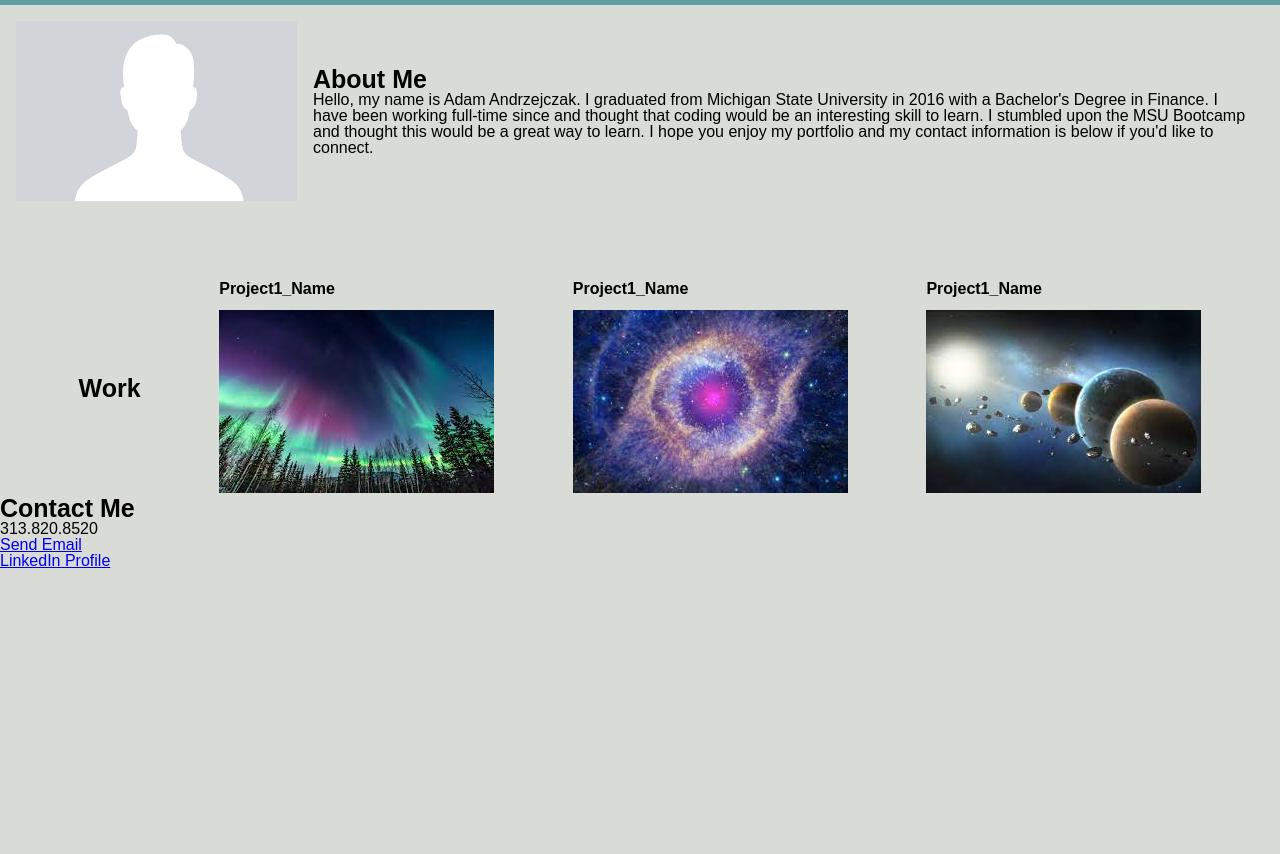
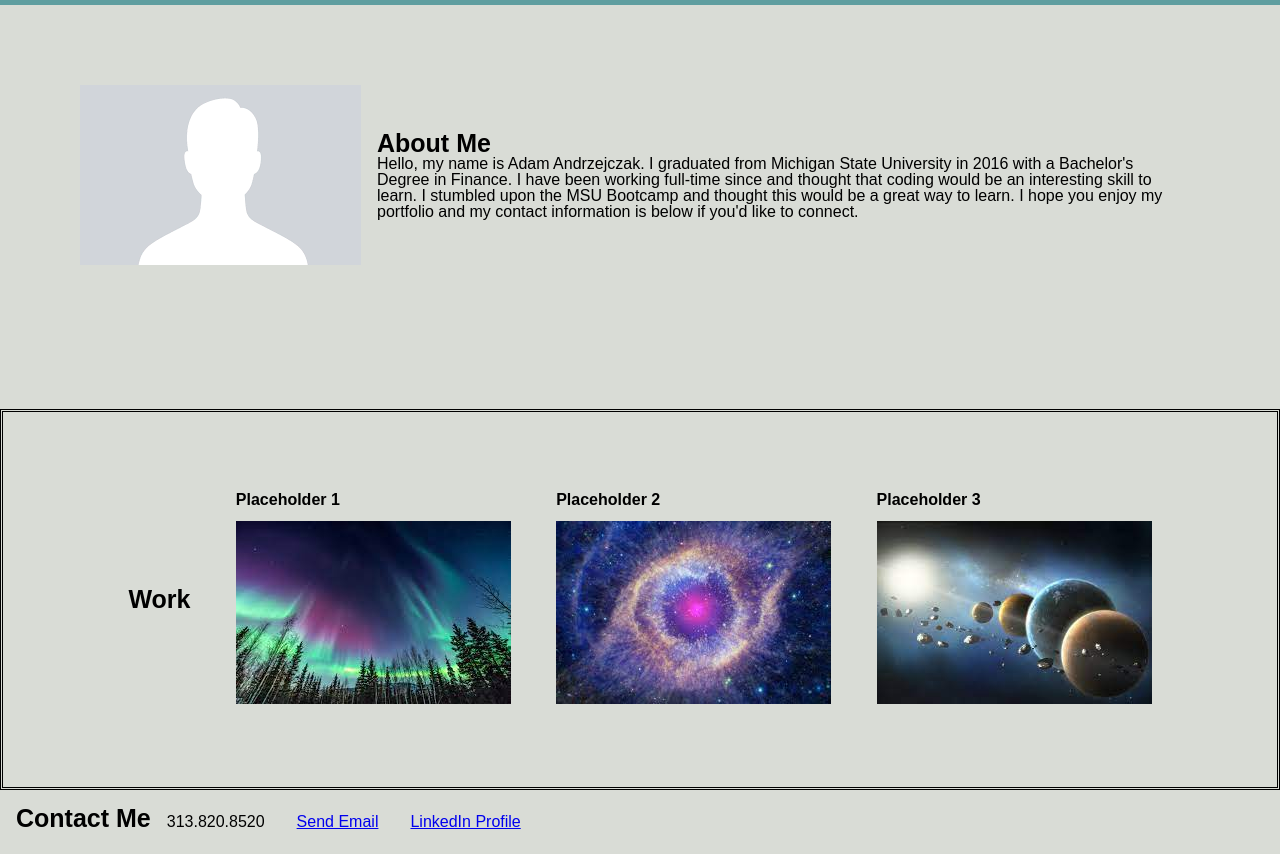
Before and after one commit to andadam24/project-portfolio, a plain HTML site: page index.html in a window 1280 px wide. Shown: the part 65-919 px from the top of the page. Before the commit the page ends 800 px from the top, so only its background shows below. Drawn offline with Linux system fonts and the light colour scheme.

Commit message:
contact me section updated

```diff
--- a/assets/styles/styles.css
+++ b/assets/styles/styles.css
@@ -38,7 +38,7 @@ header {
 .about-me-section {
     display: flex;
     align-items: center;
-    padding: 1rem;
+    padding: 5rem;
 }
 .About-Me {
     font-size: 25px;
@@ -51,6 +51,8 @@ header {
     justify-content: space-evenly;
     align-items: center;
     margin-top: 4rem;
+    border-style: double;
+    padding: 5rem;
 
 }
 .img.center {
@@ -77,6 +79,30 @@ header {
 
 .Contact-Me {
     font-size: 25px;
+    display: flex;
+    flex-direction: row;
+}
+.contact-me-section {
+    padding: 1rem;
+    display: flex;
+    flex-direction: row;
+}
+.contact-me-container {
+    display: flex;
+    flex-direction: row;
+}
+.contacts-container {
+    display: flex;
+    flex-direction: row;
+}
+.contacts {
+    padding: 8px 16px;
+    width: auto;
+    border: none;
+    display: block;
+    outline: 0;
+    flex-direction: row;
+    display: flex;
 }
 
 @media screen and (max-width: 1016px) {
--- a/index.html
+++ b/index.html
@@ -33,29 +33,31 @@
     <div class="img-container">
      <h2 class="Work">Work</h2>
         <section class="img-card">
-          <h3>Project1_Name</h3>
+          <h3>Placeholder 1</h3>
           <img src="./assets/images/Placeholder-1.jpeg" alt="placeholder-image1" />
         </section>
 
         <section class="img-card">
-          <h3>Project1_Name</h3>
+          <h3>Placeholder 2</h3>
           <img src="./assets/images/Placeholder-2.jpeg" alt="placeholder-image2" />
         </section>
 
         <section class="img-card">
-          <h3>Project1_Name</h3>
+          <h3>Placeholder 3</h3>
           <img src="./assets/images/Placeholder-3.jpeg" alt="placeholder-image-3" />
         </section>
       </div>
   </main>
 
-  <section>
+  <section class="contact-me-section">
       <h2 class="Contact-Me">Contact Me</h2>
-      <ul>
-          <li>313.820.8520</li>
-          <li><a href="mailto: andadam24@gmail.com">Send Email</a></li>
-          <li><a href="www.linkedin.com/in/adam-andrzejczak-80802681">LinkedIn Profile</a></li>
-      </ul>
+      <div class="contact-me-container">
+        <ul class="contacts-container">
+          <li class="contacts">313.820.8520</li>
+          <li class="contacts"><a href="mailto: andadam24@gmail.com">Send Email</a></li>
+          <li class="contacts"><a href="www.linkedin.com/in/adam-andrzejczak-80802681">LinkedIn Profile</a></li>
+        </ul>
+      </div>
   </section>
   </body>
 </html>
```
